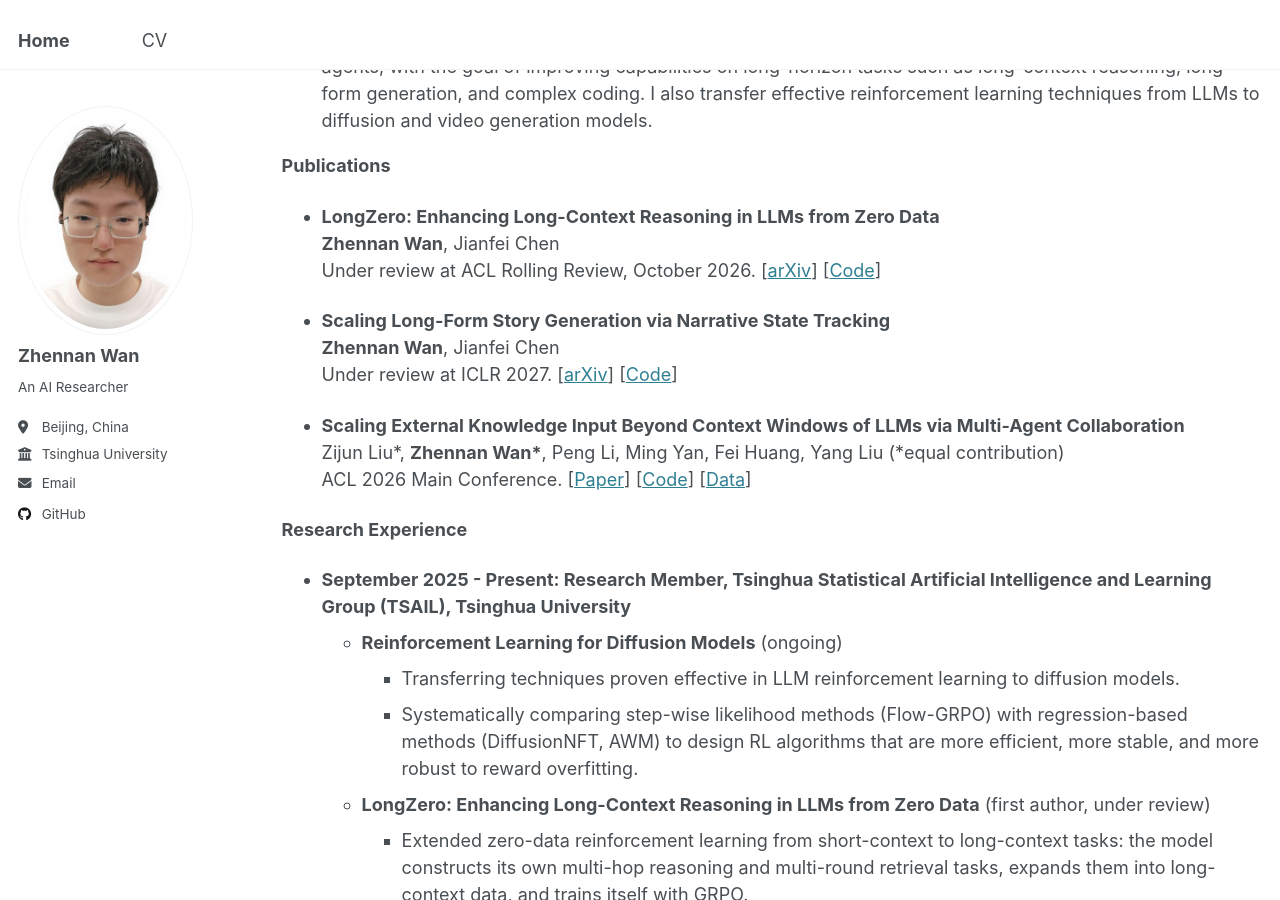
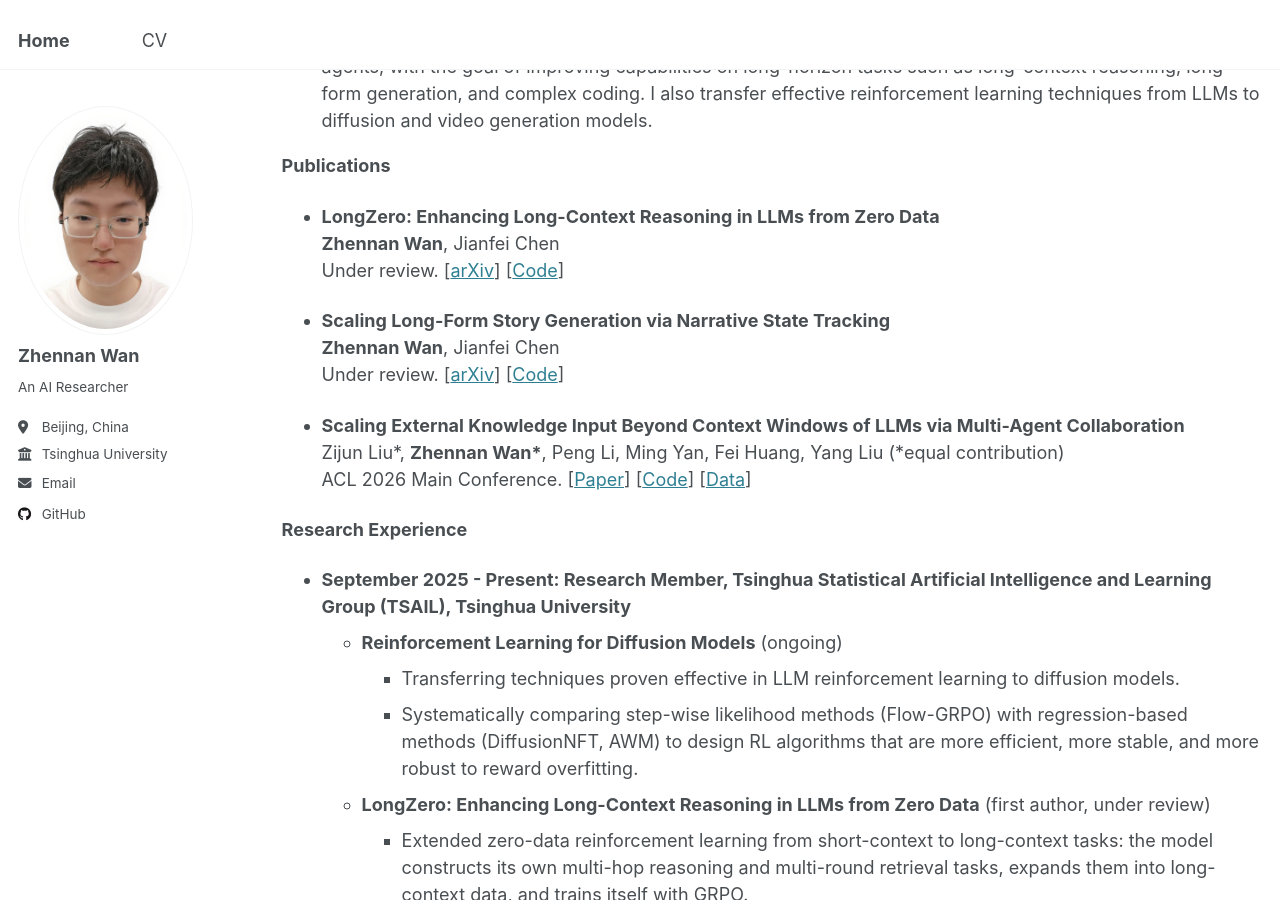
Before and after one commit to zhennan1/zhennan1.github.io, a Jekyll site: the page built from _pages/cv.md, in a window 1280 px wide and 900 px high, scrolled down 734 px. Built offline with Jekyll 4.4.1, drawn with Linux system fonts in a browser that asks for light colours.

Commit message:
Update publication details in cv.md

```diff
--- a/_pages/cv.md
+++ b/_pages/cv.md
@@ -34,11 +34,11 @@ _Last updated: October 2026_
 
 * **LongZero: Enhancing Long-Context Reasoning in LLMs from Zero Data**
   **Zhennan Wan**, Jianfei Chen
-  Under review at ACL Rolling Review, October 2026. [[arXiv](https://arxiv.org/abs/2610.30132)] [[Code](https://github.com/zhennan1/LongZero)]
+  Under review. [[arXiv](https://arxiv.org/abs/2610.30132)] [[Code](https://github.com/zhennan1/LongZero)]
 
 * **Scaling Long-Form Story Generation via Narrative State Tracking**
   **Zhennan Wan**, Jianfei Chen
-  Under review at ICLR 2027. [[arXiv](https://arxiv.org/abs/2609.35759)] [[Code](https://github.com/zhennan1/NstAgent)]
+  Under review. [[arXiv](https://arxiv.org/abs/2609.35759)] [[Code](https://github.com/zhennan1/NstAgent)]
 
 * **Scaling External Knowledge Input Beyond Context Windows of LLMs via Multi-Agent Collaboration**
   Zijun Liu\*, **Zhennan Wan\***, Peng Li, Ming Yan, Fei Huang, Yang Liu (\*equal contribution)
```
